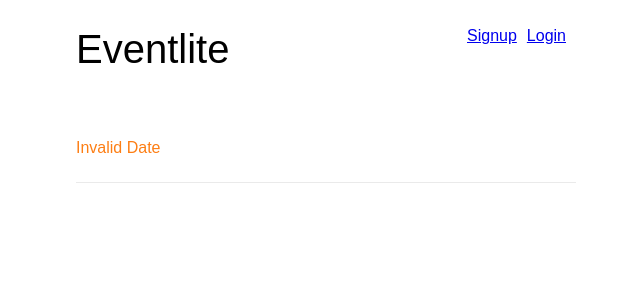
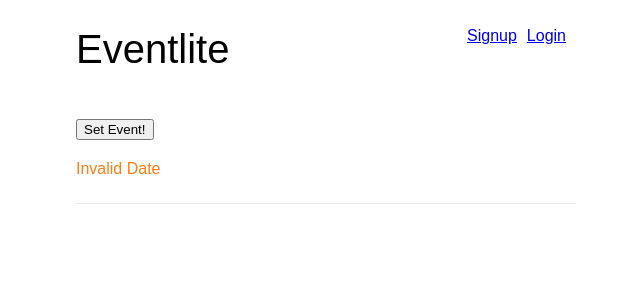
Before and after one commit to zhenyat/front-eventlite, a React (Create React App) app: page /events/1 in a window 1280 px wide. Shown: the top 300 px of the page, without its empty margins (314-954 px from the left). Built offline with nearby package versions, Linux system fonts and the light colour scheme; no server answers.

Commit message:
useState

```diff
--- a/src/components/Event.js
+++ b/src/components/Event.js
@@ -1,45 +1,34 @@
-import React from 'react'
+import React, { useState } from 'react'
+import axios from 'axios'
 import { Link } from 'react-router-dom'
-import axios from 'axios'
 
 const formatDate = datetime =>
   new Date(datetime).toDateString()
 
-class Event extends React.Component {
-  constructor (props) {
-    super(props)
-    this.state = {
-      event: {}
-    }
-  }
+function Event(props){
+  const [event, setEvent] = useState({})
 
-  componentDidMount () {
-    if(this.props.match) {
-      axios({
-        method: "GET",
-        url: `http://localhost:3001/events/${this.props.match.params.id}`,
-        headers: JSON.parse(localStorage.getItem('user'))
-      }).then((response) => {
-        this.setState({event: response.data});
-      });
-    }
-  }
-
-  render() {
   return (
     <div className="event">
-        {this.state.event.currentUserCanEdit &&
-          <Link to={`/events/${this.props.match.params.id}/edit`}>
+      <button onClick={() => setEvent({
+        title: 'React Conf 2018',
+        start_datetime: '25 October 2018',
+        location: 'Henderson, Nevada',
+        image_url: 'https://learnetto-blog.s3.amazonaws.com/blog/2020-07-17/1595000175824-reactconf2018.png',
+        description: 'Dan Abramov introduces React Hooks!!!'
+        })}> Set Event!</button>
+      {event.currentUserCanEdit &&
+        <Link to={`/events/${props.match.params.id}/edit`}>
           Edit
         </Link>
       }
-        {this.state.event.image_url && <img src={this.state.event.image_url} />}
-        <h2 className="event-title">{this.state.event.title}</h2>
-        <div className="event-datetime">{formatDate(this.state.event.start_datetime)}</div>
-        <div className="event-location">{this.state.event.location}</div>
-        <div className="event-description">{this.state.event.description}</div>
+      {event.image_url && <img src={event.image_url} />}
+      <h2 className="event-title">{event.title}</h2>
+      <div className="event-datetime">{formatDate(event.start_datetime)}</div>
+      <div className="event-location">{event.location}</div>
+      <div className="event-description">{event.description}</div>
     </div>
   )
 }
-}
+
 export default Event
```
Lines whose indentation alone changed are shown as unchanged.
